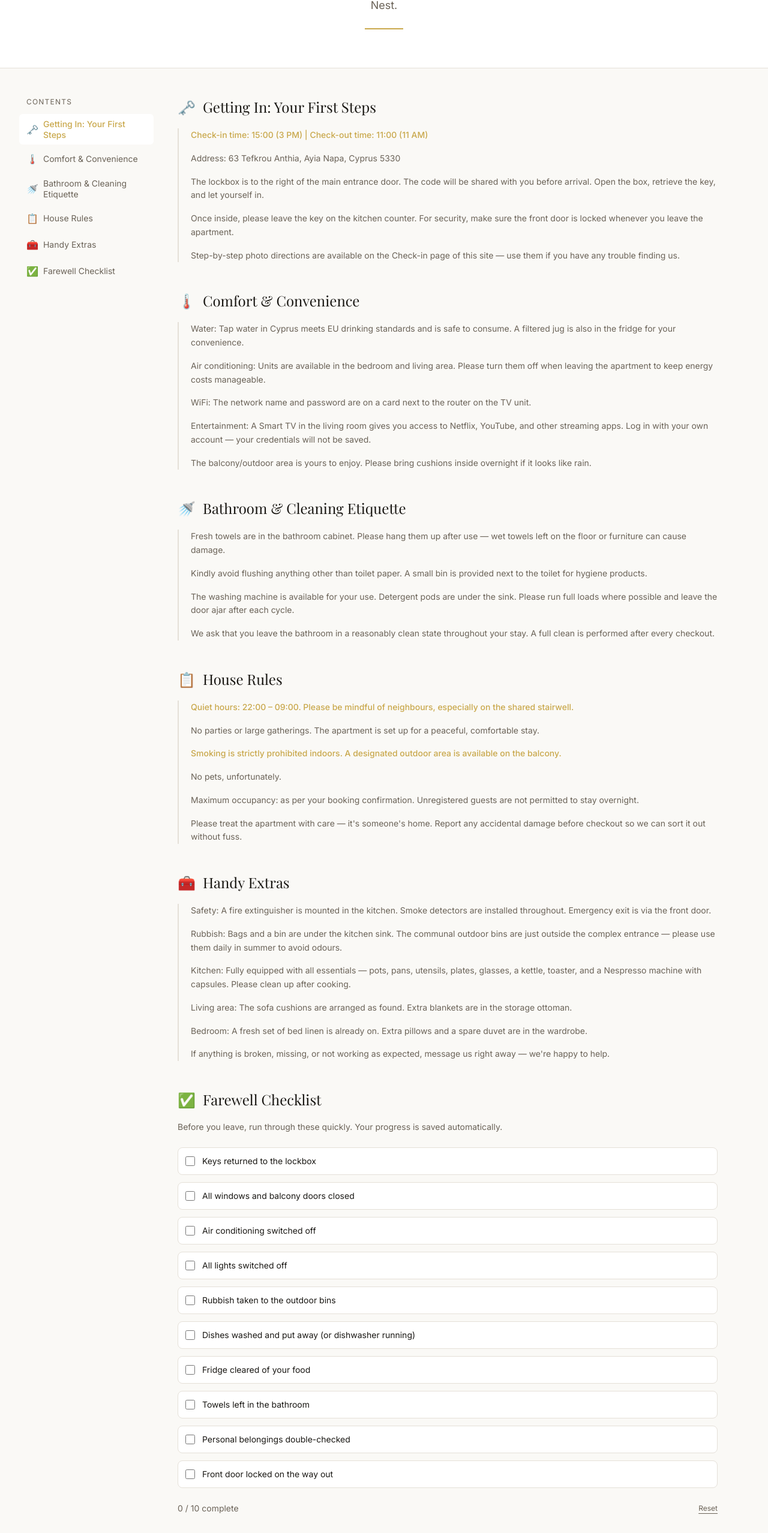
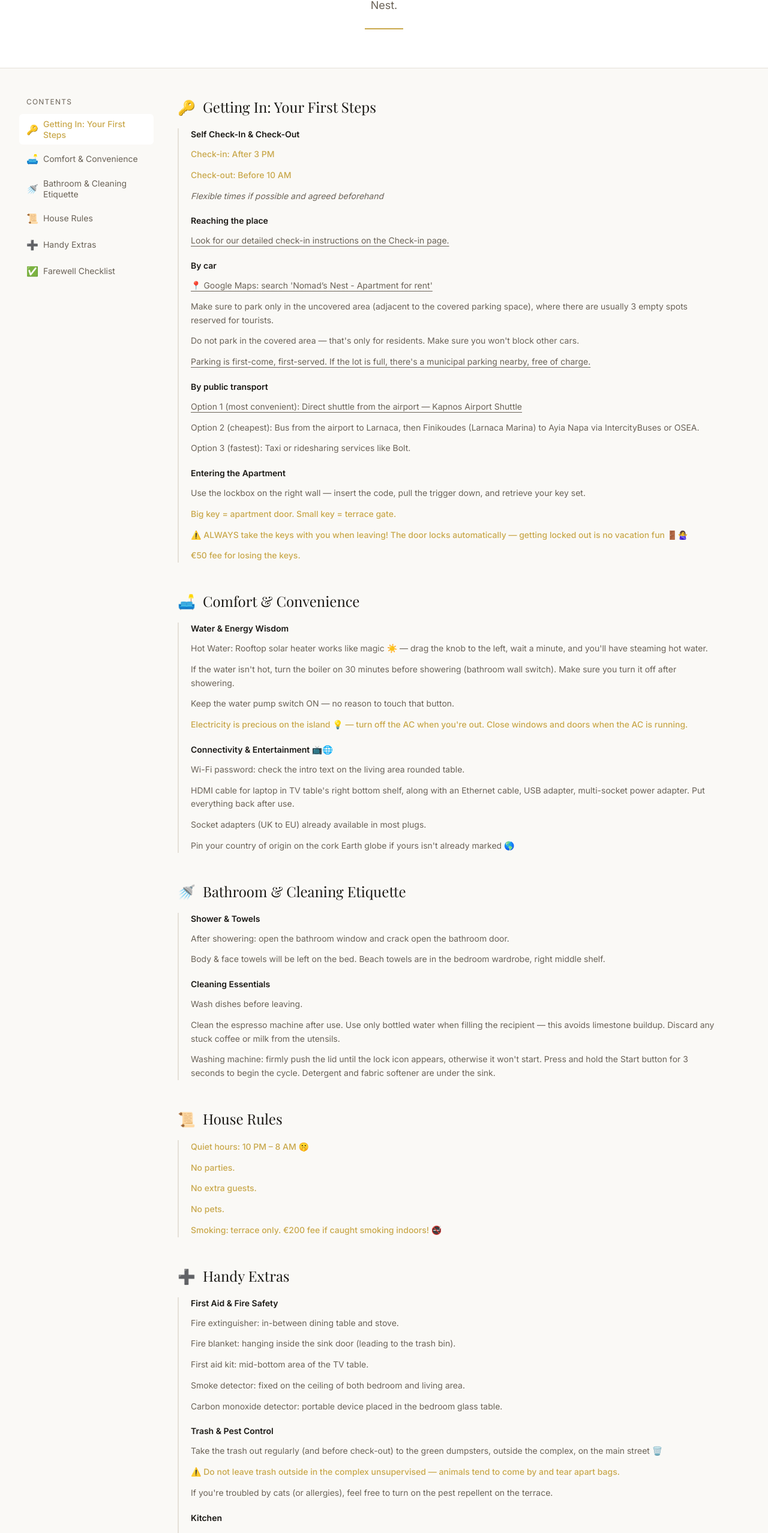
Before and after one commit to cmin764/nomads-nest, a Next.js app: page /guide in a window 1280 px wide. Shown: the part 226-2782 px from the top of the page at 60% size. Built offline with nearby package versions, Linux system fonts and the light colour scheme; a web font is replaced by a local one.

Commit message:
Fix content

```diff
--- a/src/app/check-in/page.tsx
+++ b/src/app/check-in/page.tsx
@@ -19,16 +19,16 @@ export default function CheckInPage() {
           Check-in Instructions
         </h1>
         <p className="text-muted-foreground text-lg max-w-2xl mx-auto">
-          Follow these steps to reach the apartment at{" "}
+          Find us on{" "}
           <a
             href={MAPS_URL}
             target="_blank"
             rel="noopener noreferrer"
             className="text-primary underline underline-offset-4 hover:opacity-80 transition-opacity"
           >
-            63 Tefkrou Anthia, Ayia Napa
+            Google Maps
           </a>
-          .
+          : &ldquo;Nomad&apos;s Nest - Apartment for rent&rdquo;
         </p>
         <div className="mt-6 mx-auto w-16 h-0.5 bg-primary" />
       </div>
@@ -36,7 +36,10 @@ export default function CheckInPage() {
       {/* Content */}
       <div className="mx-auto max-w-3xl px-4 sm:px-6 lg:px-8 py-12">
         <DirectionsTabs />
-        <div className="mt-12 pt-8 border-t border-border flex justify-center">
+        <div className="mt-12 pt-8 border-t border-border flex flex-col items-center gap-4 text-center">
+          <p className="text-muted-foreground text-sm">
+            Now that you checked in successfully, make sure you throw an eye over our home guide.
+          </p>
           <Button variant="gold" asChild>
             <Link href="/guide">
               <BookOpen size={16} />
--- a/src/components/guide/guide-section.tsx
+++ b/src/components/guide/guide-section.tsx
@@ -1,3 +1,4 @@
+import Link from "next/link";
 import FadeIn from "@/components/fade-in";
 import { GuideSection as GuideSectionType } from "@/data/guide-content";
 import { cn } from "@/lib/utils";
@@ -14,20 +15,44 @@ export default function GuideSection({ section }: GuideSectionProps) {
           <span>{section.emoji}</span>
           <span>{section.title}</span>
         </h2>
-        <div className="border-l-2 border-border pl-5 space-y-4">
-          {section.items.map((item, i) => (
-            <p
-              key={i}
-              className={cn(
-                "text-sm leading-relaxed",
-                item.highlight
-                  ? "text-primary font-medium"
-                  : "text-muted-foreground"
-              )}
-            >
-              {item.text}
-            </p>
-          ))}
+        <div className="border-l-2 border-border pl-5 space-y-3">
+          {section.items.map((item, i) => {
+            if (item.heading) {
+              return (
+                <h3 key={i} className="text-sm font-semibold text-foreground pt-2 first:pt-0">
+                  {item.text}
+                </h3>
+              );
+            }
+
+            const textClass = cn(
+              "text-sm leading-relaxed",
+              item.highlight ? "text-primary font-medium" : item.note ? "text-muted-foreground italic" : "text-muted-foreground"
+            );
+
+            if (item.url) {
+              const isExternal = item.url.startsWith("http");
+              return isExternal ? (
+                <p key={i} className={textClass}>
+                  <a href={item.url} target="_blank" rel="noopener noreferrer" className="underline underline-offset-4 hover:text-primary transition-colors">
+                    {item.text}
+                  </a>
+                </p>
+              ) : (
+                <p key={i} className={textClass}>
+                  <Link href={item.url} className="underline underline-offset-4 hover:text-primary transition-colors">
+                    {item.text}
+                  </Link>
+                </p>
+              );
+            }
+
+            return (
+              <p key={i} className={textClass}>
+                {item.text}
+              </p>
+            );
+          })}
         </div>
       </FadeIn>
     </section>
--- a/src/data/check-in-steps.ts
+++ b/src/data/check-in-steps.ts
@@ -8,75 +8,75 @@ export interface CheckInStep {
 export const byCar: CheckInStep[] = [
   {
     image: "/images/check-in/self-checkin-car-1.jpg",
-    alt: "Complex entrance from the road",
+    alt: "Bird mural at the complex car park entrance",
     heading: "Complex Entrance",
     description:
-      "Turn into the driveway marked with the complex sign. The entrance is visible from the main road — follow it straight in.",
+      "If coming by car, look for this bird mural, leading to the car park entrance. It's opposite to 'Ocean View Diving, Cyprus' (search on Google Maps). Drive until the end of the road.",
   },
   {
     image: "/images/check-in/self-checkin-car-2.jpg",
-    alt: "Parking lot inside the complex",
+    alt: "Uncovered car parking area inside the complex",
     heading: "Parking Lot",
     description:
-      "Park in any unmarked visitor space in the lot. Resident spaces are clearly labelled — please avoid those.",
+      "This is the uncovered car parking area — usually 3 available spots reserved for tourists. Park here only, or outside the complex if full. Entering the flat is through the main entrance found in the covered parking lot (pointed by the white arrow), on the ground floor.",
   },
   {
     image: "/images/check-in/self-checkin-car-3.jpg",
-    alt: "Main entrance door to the building",
+    alt: "Two lockboxes at the main entrance",
     heading: "Main Entrance",
     description:
-      "Walk to the main entrance door of the building. It is unlocked during the day; use the intercom at night if the door is closed.",
+      "You'll see two lockboxes — please use the one on the right. You'll get the PIN in a private message 1–2 days prior to your arrival.",
   },
   {
     image: "/images/check-in/self-checkin-6.jpg",
-    alt: "Lockbox to the right of the apartment door",
+    alt: "Right lockbox on the wall",
     heading: "Right Lockbox",
     description:
-      "Your key is in the lockbox mounted to the right of the apartment door. Enter the code you received, open the shutter, and retrieve the key.",
+      "You'll find two keys: one opens the main door, the other the patio's fence gate. ⚠️ Keep the keys with you at all times — the door automatically locks when you exit the flat! Make sure to put them back at check-out, then scramble the code after closing the lid.",
   },
 ];
 
 export const byFoot: CheckInStep[] = [
   {
     image: "/images/check-in/self-checkin-1.jpg",
-    alt: "Complex entrance from the street",
+    alt: "Complex entrance access point next to the brown wooden fence",
     heading: "Complex Entrance",
     description:
-      "Locate the complex entrance on Tefkrou Anthia street. Look for the gate or archway — the address number 63 is displayed at the entrance.",
+      "After passing the Euroshop store, keep walking straight. On your right side, you'll see a brown wooden fence. Enter through the access point, just like in the photo.",
   },
   {
     image: "/images/check-in/self-checkin-2.jpg",
-    alt: "Alley through the complex",
+    alt: "Alley through the complex leading to the parking area",
     heading: "Complex Alley",
     description:
-      "Follow the alley through the complex. Keep straight — the path will lead you through the grounds toward the parking area.",
+      "Walk straight ahead, go up the stairs, and turn left onto the pathway leading to the complex parking area.",
   },
   {
     image: "/images/check-in/self-checkin-3.jpg",
-    alt: "Path leading towards the parking area",
+    alt: "Outside area of the flat leading to the terrace",
     heading: "Towards Parking",
     description:
-      "Continue along the path as it opens up towards the parking lot. The building entrance is visible ahead on the left.",
+      "Here's the outside area of the flat leading to our terrace. Just continue forward on the stairs, then turn left.",
   },
   {
     image: "/images/check-in/self-checkin-4.jpg",
-    alt: "Parking lot viewed from on foot",
+    alt: "Complex parking area",
     heading: "Parking Lot",
     description:
-      "Cross the parking lot. The main building entrance is directly in front of you on the far side.",
+      "You have reached the complex parking area. Through the covered parking lot, on the ground floor to your left, you'll find apartment no. 5.",
   },
   {
     image: "/images/check-in/self-checkin-5.jpg",
-    alt: "Main entrance door to the building",
+    alt: "Two lockboxes at the main entrance",
     heading: "Main Entrance",
     description:
-      "Push open the main entrance door. Head up the stairs to the apartment level.",
+      "You'll see two lockboxes — please use the one on the right. You'll get the PIN in a private message 1–2 days prior to your arrival.",
   },
   {
     image: "/images/check-in/self-checkin-6.jpg",
-    alt: "Lockbox to the right of the apartment door",
+    alt: "Right lockbox on the wall",
     heading: "Right Lockbox",
     description:
-      "Your key is in the lockbox mounted to the right of the apartment door. Enter the code you received, open the shutter, and retrieve the key.",
+      "You'll find two keys: one opens the main door, the other the patio's fence gate. ⚠️ Keep the keys with you at all times — the door automatically locks when you exit the flat! Make sure to put them back at check-out, then scramble the code after closing the lid.",
   },
 ];
--- a/src/data/guide-content.ts
+++ b/src/data/guide-content.ts
@@ -1,6 +1,9 @@
 export interface GuideItem {
   text: string;
-  highlight?: boolean;
+  highlight?: boolean; // gold/bold — for warnings, fees, key rules
+  heading?: boolean;   // renders as subsection h3
+  note?: boolean;      // italic/muted — for soft notes
+  url?: string;        // makes the whole item a link
 }
 
 export interface GuideSection {
@@ -13,42 +16,51 @@ export interface GuideSection {
 export const guideSections: GuideSection[] = [
   {
     id: "getting-in",
-    emoji: "🗝️",
+    emoji: "🔑",
     title: "Getting In: Your First Steps",
     items: [
-      { text: "Check-in time: 15:00 (3 PM) | Check-out time: 11:00 (11 AM)", highlight: true },
-      { text: "Address: 63 Tefkrou Anthia, Ayia Napa, Cyprus 5330" },
-      {
-        text: "The lockbox is to the right of the main entrance door. The code will be shared with you before arrival. Open the box, retrieve the key, and let yourself in.",
-      },
-      {
-        text: "Once inside, please leave the key on the kitchen counter. For security, make sure the front door is locked whenever you leave the apartment.",
-      },
-      {
-        text: "Step-by-step photo directions are available on the Check-in page of this site — use them if you have any trouble finding us.",
-      },
+      { text: "Self Check-In & Check-Out", heading: true },
+      { text: "Check-in: After 3 PM", highlight: true },
+      { text: "Check-out: Before 10 AM", highlight: true },
+      { text: "Flexible times if possible and agreed beforehand", note: true },
+
+      { text: "Reaching the place", heading: true },
+      { text: "Look for our detailed check-in instructions on the Check-in page.", url: "/check-in" },
+
+      { text: "By car", heading: true },
+      { text: "📍 Google Maps: search 'Nomad\u2019s Nest - Apartment for rent'", url: "https://maps.app.goo.gl/RJ2s8CroHHJgRpft6" },
+      { text: "Make sure to park only in the uncovered area (adjacent to the covered parking space), where there are usually 3 empty spots reserved for tourists." },
+      { text: "Do not park in the covered area — that's only for residents. Make sure you won't block other cars." },
+      { text: "Parking is first-come, first-served. If the lot is full, there's a municipal parking nearby, free of charge.", url: "https://maps.app.goo.gl/6VXXnnvy5t3ovxHF7" },
+
+      { text: "By public transport", heading: true },
+      { text: "Option 1 (most convenient): Direct shuttle from the airport — Kapnos Airport Shuttle", url: "https://kapnosairportshuttle.com/" },
+      { text: "Option 2 (cheapest): Bus from the airport to Larnaca, then Finikoudes (Larnaca Marina) to Ayia Napa via IntercityBuses or OSEA." },
+      { text: "Option 3 (fastest): Taxi or ridesharing services like Bolt." },
+
+      { text: "Entering the Apartment", heading: true },
+      { text: "Use the lockbox on the right wall — insert the code, pull the trigger down, and retrieve your key set." },
+      { text: "Big key = apartment door. Small key = terrace gate.", highlight: true },
+      { text: "⚠️ ALWAYS take the keys with you when leaving! The door locks automatically — getting locked out is no vacation fun 🚪🙅‍♀️", highlight: true },
+      { text: "€50 fee for losing the keys.", highlight: true },
     ],
   },
   {
     id: "comfort",
-    emoji: "🌡️",
+    emoji: "🛋️",
     title: "Comfort & Convenience",
     items: [
-      {
-        text: "Water: Tap water in Cyprus meets EU drinking standards and is safe to consume. A filtered jug is also in the fridge for your convenience.",
-      },
-      {
-        text: "Air conditioning: Units are available in the bedroom and living area. Please turn them off when leaving the apartment to keep energy costs manageable.",
-      },
-      {
-        text: "WiFi: The network name and password are on a card next to the router on the TV unit.",
-      },
-      {
-        text: "Entertainment: A Smart TV in the living room gives you access to Netflix, YouTube, and other streaming apps. Log in with your own account — your credentials will not be saved.",
-      },
-      {
-        text: "The balcony/outdoor area is yours to enjoy. Please bring cushions inside overnight if it looks like rain.",
-      },
+      { text: "Water & Energy Wisdom", heading: true },
+      { text: "Hot Water: Rooftop solar heater works like magic ☀️ — drag the knob to the left, wait a minute, and you'll have steaming hot water." },
+      { text: "If the water isn't hot, turn the boiler on 30 minutes before showering (bathroom wall switch). Make sure you turn it off after showering." },
+      { text: "Keep the water pump switch ON — no reason to touch that button." },
+      { text: "Electricity is precious on the island 💡 — turn off the AC when you're out. Close windows and doors when the AC is running.", highlight: true },
+
+      { text: "Connectivity & Entertainment 📺🌐", heading: true },
+      { text: "Wi-Fi password: check the intro text on the living area rounded table." },
+      { text: "HDMI cable for laptop in TV table's right bottom shelf, along with an Ethernet cable, USB adapter, multi-socket power adapter. Put everything back after use." },
+      { text: "Socket adapters (UK to EU) already available in most plugs." },
+      { text: "Pin your country of origin on the cork Earth globe if yours isn't already marked 🌎" },
     ],
   },
   {
@@ -56,69 +68,73 @@ export const guideSections: GuideSection[] = [
     emoji: "🚿",
     title: "Bathroom & Cleaning Etiquette",
     items: [
-      {
-        text: "Fresh towels are in the bathroom cabinet. Please hang them up after use — wet towels left on the floor or furniture can cause damage.",
-      },
-      {
-        text: "Kindly avoid flushing anything other than toilet paper. A small bin is provided next to the toilet for hygiene products.",
-      },
-      {
-        text: "The washing machine is available for your use. Detergent pods are under the sink. Please run full loads where possible and leave the door ajar after each cycle.",
-      },
-      {
-        text: "We ask that you leave the bathroom in a reasonably clean state throughout your stay. A full clean is performed after every checkout.",
-      },
+      { text: "Shower & Towels", heading: true },
+      { text: "After showering: open the bathroom window and crack open the bathroom door." },
+      { text: "Body & face towels will be left on the bed. Beach towels are in the bedroom wardrobe, right middle shelf." },
+
+      { text: "Cleaning Essentials", heading: true },
+      { text: "Wash dishes before leaving." },
+      { text: "Clean the espresso machine after use. Use only bottled water when filling the recipient — this avoids limestone buildup. Discard any stuck coffee or milk from the utensils." },
+      { text: "Washing machine: firmly push the lid until the lock icon appears, otherwise it won't start. Press and hold the Start button for 3 seconds to begin the cycle. Detergent and fabric softener are under the sink." },
     ],
   },
   {
     id: "house-rules",
-    emoji: "📋",
+    emoji: "📜",
     title: "House Rules",
     items: [
-      { text: "Quiet hours: 22:00 – 09:00. Please be mindful of neighbours, especially on the shared stairwell.", highlight: true },
-      { text: "No parties or large gatherings. The apartment is set up for a peaceful, comfortable stay." },
-      { text: "Smoking is strictly prohibited indoors. A designated outdoor area is available on the balcony.", highlight: true },
-      { text: "No pets, unfortunately." },
-      { text: "Maximum occupancy: as per your booking confirmation. Unregistered guests are not permitted to stay overnight." },
-      { text: "Please treat the apartment with care — it's someone's home. Report any accidental damage before checkout so we can sort it out without fuss." },
+      { text: "Quiet hours: 10 PM – 8 AM 🤫", highlight: true },
+      { text: "No parties.", highlight: true },
+      { text: "No extra guests.", highlight: true },
+      { text: "No pets.", highlight: true },
+      { text: "Smoking: terrace only. €200 fee if caught smoking indoors! 🚭", highlight: true },
     ],
   },
   {
     id: "handy-extras",
-    emoji: "🧰",
+    emoji: "➕",
     title: "Handy Extras",
     items: [
-      {
-        text: "Safety: A fire extinguisher is mounted in the kitchen. Smoke detectors are installed throughout. Emergency exit is via the front door.",
-      },
-      {
-        text: "Rubbish: Bags and a bin are under the kitchen sink. The communal outdoor bins are just outside the complex entrance — please use them daily in summer to avoid odours.",
-      },
-      {
-        text: "Kitchen: Fully equipped with all essentials — pots, pans, utensils, plates, glasses, a kettle, toaster, and a Nespresso machine with capsules. Please clean up after cooking.",
-      },
-      {
-        text: "Living area: The sofa cushions are arranged as found. Extra blankets are in the storage ottoman.",
-      },
-      {
-        text: "Bedroom: A fresh set of bed linen is already on. Extra pillows and a spare duvet are in the wardrobe.",
-      },
-      {
-        text: "If anything is broken, missing, or not working as expected, message us right away — we're happy to help.",
-      },
+      { text: "First Aid & Fire Safety", heading: true },
+      { text: "Fire extinguisher: in-between dining table and stove." },
+      { text: "Fire blanket: hanging inside the sink door (leading to the trash bin)." },
+      { text: "First aid kit: mid-bottom area of the TV table." },
+      { text: "Smoke detector: fixed on the ceiling of both bedroom and living area." },
+      { text: "Carbon monoxide detector: portable device placed in the bedroom glass table." },
+
+      { text: "Trash & Pest Control", heading: true },
+      { text: "Take the trash out regularly (and before check-out) to the green dumpsters, outside the complex, on the main street 🗑️" },
+      { text: "⚠️ Do not leave trash outside in the complex unsupervised — animals tend to come by and tear apart bags.", highlight: true },
+      { text: "If you're troubled by cats (or allergies), feel free to turn on the pest repellent on the terrace." },
+
+      { text: "Kitchen", heading: true },
+      { text: "Extra plates and bowls: top middle cupboard." },
+      { text: "Cleaning products and tools: under the sink." },
+      { text: "Electric oven: make sure there's a time set (it resets when powered off), otherwise it won't start. Press and hold the central \u201cMENU\u201d button until you hear a beep, set the time with the arrows, then short-press the button again to confirm." },
+
+      { text: "Living Area", heading: true },
+      { text: "Gym corner: yoga mat, kettlebell, power cords, jump rope, abs wheel, towel and a knees mat — found in-between the sofa and the wall." },
+      { text: "Games: backgammon, chess, 2 decks of playing cards and a Rubik's cube — top-right shelf of the TV table." },
+
+      { text: "Bedroom", heading: true },
+      { text: "Extra pillows and blankets: wardrobe's top shelves." },
+      { text: "Hair dryer, clothes iron and beach accessories: wardrobe's bottom right shelf." },
+      { text: "Clothes dryer, ironing board, vacuum cleaner and beach bag: behind the door." },
+
+      { text: "Water Notes", heading: true },
+      { text: "Tap water: great for cooking 🍳" },
+      { text: "Bottled water: recommended for drinking 💧", highlight: true },
     ],
   },
 ];
 
 export const farewellChecklistItems: string[] = [
-  "Keys returned to the lockbox",
-  "All windows and balcony doors closed",
-  "Air conditioning switched off",
-  "All lights switched off",
-  "Rubbish taken to the outdoor bins",
-  "Dishes washed and put away (or dishwasher running)",
-  "Fridge cleared of your food",
-  "Towels left in the bathroom",
-  "Personal belongings double-checked",
-  "Front door locked on the way out",
+  "Windows & doors closed",
+  "AC, lights and appliances off",
+  "Water pump and oven wall switches left ON (kitchen)",
+  "Boiler switch left OFF (bathroom entrance)",
+  "Dishes clean",
+  "Trash out",
+  "All keys back in the right lockbox",
+  "Cipher scrambled before you go",
 ];
```
